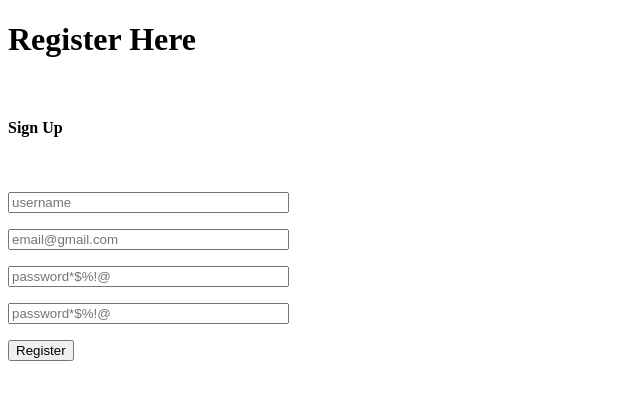
After one commit to shanewhiteman/keep, a Flask app: page /register in a window 1280 px wide. The commit adds this page. Shown: the top 400 px of the page, without its empty margins (0-640 px from the left). Run offline with Flask 2, Linux system fonts and the light colour scheme.

Commit message:
added register page functionality and users page for testing it

```diff
--- a/app.py
+++ b/app.py
@@ -1,10 +1,23 @@
-from flask import Flask, render_template
+from flask import Flask
+from flask_sqlalchemy import SQLAlchemy
+from flask_login import LoginManager
 
+SECRET_KEY = 'masterkey'
+
+#instantiate application and database
 app = Flask(__name__)
+app.config['SECRET_KEY'] = SECRET_KEY
+app.config['SQLALCHEMY_DATABASE_URI'] = 'sqlite:///my_database.db'
+app.config['SQLALCHEMY_TRACK_MODIFICATIONS'] = False
+db = SQLAlchemy(app)
 
-@app.route('/')
-def hello():
-    return render_template('index.html')
+# create login manager
+login_manager = LoginManager()
+login_manager.init_app(app)
 
-if __name__ == "__main__":
-    app.run(debug=True)
+# import declared routes
+import routes, models
+
+with app.app_context():
+    # create tables that do not exist
+    db.create_all()
--- /dev/null
+++ b/forms.py
@@ -0,0 +1,11 @@
+from flask_wtf import FlaskForm
+from wtforms import StringField, PasswordField, SubmitField
+from wtforms.validators import DataRequired, Email, EqualTo
+
+
+class RegistrationForm(FlaskForm):
+  username = StringField('Username', validators=[DataRequired()])
+  email = StringField('Email', validators=[DataRequired(), Email()])
+  password = PasswordField('Password', validators=[DataRequired()])
+  password2 = PasswordField('Repeat Password', validators=[DataRequired(), EqualTo('password')])
+  submit = SubmitField('Register')
--- /dev/null
+++ b/routes.py
@@ -0,0 +1,33 @@
+from app import app, db, login_manager
+from flask import render_template
+from flask_login import current_user, login_user, logout_user, login_required
+from werkzeug.urls import url_parse
+from forms import RegistrationForm
+from models import User
+
+# landing page
+@app.route('/')
+def index():
+    return render_template('index.html')
+
+# registration
+@app.route('/register', methods=['GET', 'POST'])
+def register():
+    form = RegistrationForm()
+    if form.validate_on_submit():
+        user = User(username=form.username.data, email = form.email.data)
+        user.set_password(form.password.data)
+        db.session.add(user)
+        db.session.commit()
+    return render_template('register.html', title='Register', form=form)
+
+# user loader
+@login_manager.user_loader
+def load_user(user_id):
+  return User.query.get(int(user_id))
+
+# *for testing* Users
+@app.route('/users')
+def user_list():
+    current_users = User.query.all()
+    return render_template('user_list.html', current_users = current_users)
--- a/static/basic_style.css
+++ /dev/null
@@ -1,5 +0,0 @@
-/* coming soon */
-h1.test {
-    font-style: italic;
-    color: green;
-}
--- /dev/null
+++ b/static/style.css
@@ -0,0 +1,3 @@
+p {
+    color:  royalblue;
+}
--- a/templates/base.html
+++ b/templates/base.html
@@ -2,7 +2,7 @@
 <html lang="en">
     <head>
         <meta charset="UTF-8">
-        <link rel="stylesheet" href="{{ url_for('static', filename='basic_style.css') }}">
+        <link rel="stylesheet" href="{{ url_for('static', filename='style.css') }}">
     </head>
     <body>
         {% block main %}
--- /dev/null
+++ b/templates/register.html
@@ -0,0 +1,37 @@
+{% extends 'base.html' %}
+    {% block main %}
+        <h1>Register Here</h1>
+        <br>
+
+        <h4>Sign Up</h4>
+        <br>
+            <form action="" method="post">
+                {{ form.hidden_tag() }}
+                <p>
+                    {{ form.username(size=32,placeholder="username") }}<br>
+                    {% for error in form.username.errors %}
+                        <span style="color: red;">[{{ error }}]</span>
+                    {% endfor %}
+                </p>
+
+                <p>
+                    {{ form.email(size=32,placeholder="email@gmail.com") }}<br>
+                    {% for error in form.email.errors %}
+                        <span style="color: red;">[{{ error }}]</span>
+                    {% endfor %}
+                </p>
+                <p>
+                    {{ form.password(size=32,placeholder="password*$%!@") }}<br>
+                    {% for error in form.password.errors %}
+                        <span style="color: red;">[{{ error }}]</span>
+                    {% endfor %}
+                </p>
+                <p>
+                    {{ form.password2(size=32,placeholder="password*$%!@") }}<br>
+                    {% for error in form.password2.errors %}
+                        <span style="color: red;">[{{ error }}]</span>
+                    {% endfor %}
+                </p>
+                <p>{{ form.submit() }}</p>
+            </form>
+    {% endblock %}
```
Also changed, not shown: models.py (added, +18 -0 lines), templates/index.html (+4 -5 lines), templates/user_list.html (added, +12 -0 lines).
